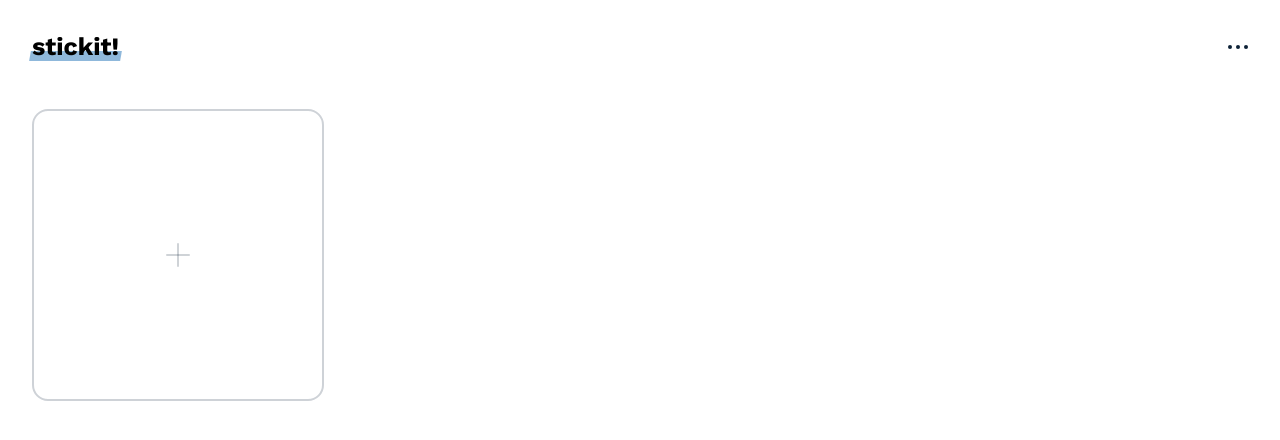
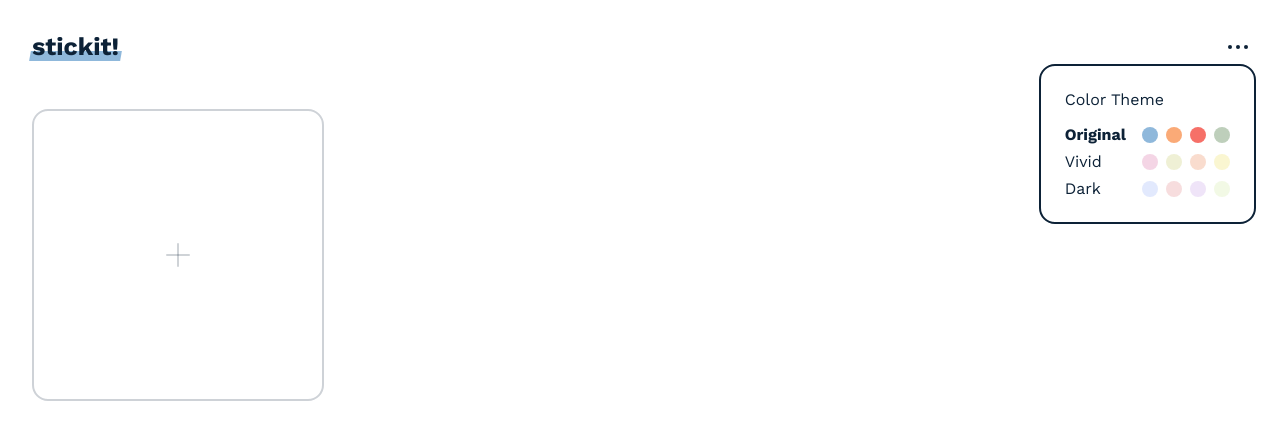
Before and after one commit to ell-ska/stickit, a React (Vite) app: page / in a window 1280 px wide. Both pictures are taken after a click on the button 1238 px from the left and 46 px from the top of the page. Shown: the top 440 px of the page. Built offline with nearby package versions, Linux system fonts and the light colour scheme.

Commit message:
add color themes

```diff
--- a/src/components/header.jsx
+++ b/src/components/header.jsx
@@ -1,14 +1,70 @@
+import { useEffect, useState } from 'react'
 import '../styles/header.css'
 
 const Header = () => {
+
+    const [colorTheme, setColorTheme] = useState(() => {
+        return JSON.parse(localStorage.getItem('colorTheme')) || 'original'
+    })
+
+    useEffect(() => {
+        document.querySelector('.app').className = 'app ' + colorTheme
+        localStorage.setItem('colorTheme', JSON.stringify(colorTheme))
+    }, [colorTheme])
+
+    const handleMenuButton = () => {
+        document.querySelector('.menu').classList.toggle('menu--hidden')
+    }
+
     return (
         <header className="header">
             <div className="branding">
                 <span>stickit!</span>
             </div>
-            <button className="menu-button">
+            <button className="menu-button" onClick={handleMenuButton}>
                 <div></div>
             </button>
+            <div className="menu menu--hidden">
+                <div className="color-theme">
+                    <h3 className="menu__title">Color Theme</h3>
+                    <button
+                        className={colorTheme === 'original' ? 'color-theme__group--active color-theme__group original' : 'color-theme__group original'}
+                        onClick={() => setColorTheme('original')}
+                    >
+                        <span className="color-theme__name">Original</span>
+                        <div className="color-theme__preview">
+                            <div></div>
+                            <div></div>
+                            <div></div>
+                            <div></div>
+                        </div>
+                    </button>
+                    <button
+                        className={colorTheme === 'vivid' ? 'color-theme__group--active color-theme__group vivid' : 'color-theme__group vivid'}
+                        onClick={() => setColorTheme('vivid')}
+                    >
+                        <span className="color-theme__name">Vivid</span>
+                        <div className="color-theme__preview">
+                            <div></div>
+                            <div></div>
+                            <div></div>
+                            <div></div>
+                        </div>
+                    </button>
+                    <button
+                        className={colorTheme === 'dark' ? 'color-theme__group--active color-theme__group dark' : 'color-theme__group dark'}
+                        onClick={() => setColorTheme('dark')}
+                    >
+                        <span className="color-theme__name">Dark</span>
+                        <div className="color-theme__preview">
+                            <div></div>
+                            <div></div>
+                            <div></div>
+                            <div></div>
+                        </div>
+                    </button>
+                </div>
+            </div>
       </header>
     )
 }
--- a/src/styles/base.css
+++ b/src/styles/base.css
@@ -31,6 +31,8 @@ button {
 .app {
     display: grid;
     grid-template-columns: var(--grid-container);
+    background-color: var(--color-secondary);
+    color: var(--color-primary);
 }
 
 header,
--- a/src/styles/header.css
+++ b/src/styles/header.css
@@ -7,6 +7,7 @@
 
 .branding span {
     position: relative;
+    isolation: isolate;
     font-size: var(--font-size-3);
     font-weight: bold;
 }
@@ -41,3 +42,73 @@
     border-radius: 50%;
     background-color: var(--color-primary);
 }
+
+.menu--hidden {
+    display: none;
+}
+
+.menu {
+    position: absolute;
+    top: 4rem;
+    right: 1.5rem;
+    background-color: var(--color-secondary);
+    padding: 1.5rem;
+    border: 2px solid var(--color-primary);
+    border-radius: 1rem;
+}
+
+.menu__title {
+    margin-bottom: .5rem;
+    font-size: var(--font-size-1);
+    font-weight: 400;
+}
+
+.color-theme {
+    display: flex;
+    flex-direction: column;
+    align-items: flex-start;
+    gap: .5rem;
+}
+
+.color-theme__group {
+    display: flex;
+    justify-content: space-between;
+    align-items: center;
+    gap: 1rem;
+    width: 100%;
+}
+
+.color-theme__group--active .color-theme__name {
+    font-weight: bold;
+}
+
+.color-theme__group:not(.color-theme__group--active) .color-theme__preview div{
+    opacity: 25%;
+}
+
+.color-theme__preview {
+    display: flex;
+    gap: .5rem;
+}
+
+.color-theme__preview div {
+    width: 1rem;
+    height: 1rem;
+    border-radius: 50%;
+}
+
+.color-theme__preview div:nth-of-type(1) {
+    background-color: var(--color-sticky-1);
+}
+
+.color-theme__preview div:nth-of-type(2) {
+    background-color: var(--color-sticky-2);
+}
+
+.color-theme__preview div:nth-of-type(3) {
+    background-color: var(--color-sticky-3);
+}
+
+.color-theme__preview div:nth-of-type(4) {
+    background-color: var(--color-sticky-4);
+}
--- a/src/styles/sticky.css
+++ b/src/styles/sticky.css
@@ -10,6 +10,10 @@
     border-radius: 1rem;
     background-color: var(--color-sticky-1);
     aspect-ratio: 1 / 1;
+}
+
+.dark .sticky {
+    color: var(--color-secondary);
 }
 
 .sticky--color-sticky-1 {
--- a/src/styles/variables.css
+++ b/src/styles/variables.css
@@ -17,3 +17,28 @@
     --font-size-2: calc(var(--font-size-1) * var(--font-scale));
     --font-size-3: calc(var(--font-size-2) * var(--font-scale));
 }
+
+.original {
+    --color-sticky-1: #8FB8DB;
+    --color-sticky-2: #FAAA77;
+    --color-sticky-3: #F67068;
+    --color-sticky-4: #BECFBB;
+}
+
+.vivid {
+    --color-sticky-1: #D45898;
+    --color-sticky-2: #BEC456;
+    --color-sticky-3: #E6723B;
+    --color-sticky-4: #ECDC49;
+}
+
+.dark {
+    --color-primary: #fff;
+    --color-primary-20: #FFFFFF33;
+    --color-secondary: #0D2237;
+
+    --color-sticky-1: #8AA9F9;
+    --color-sticky-2: #E0787B;
+    --color-sticky-3: #BF94E4;
+    --color-sticky-4: #CAE797;
+}
```
